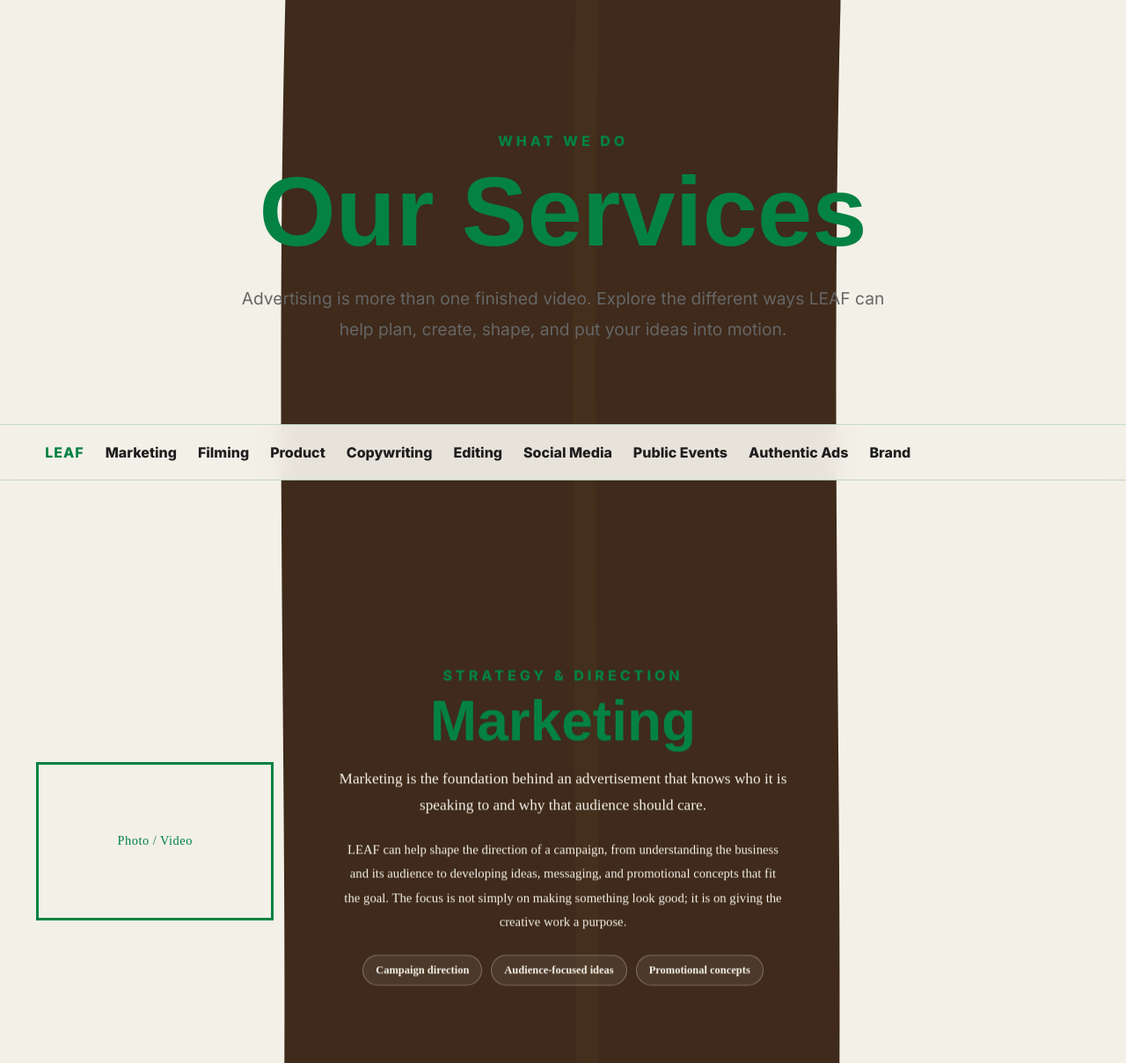
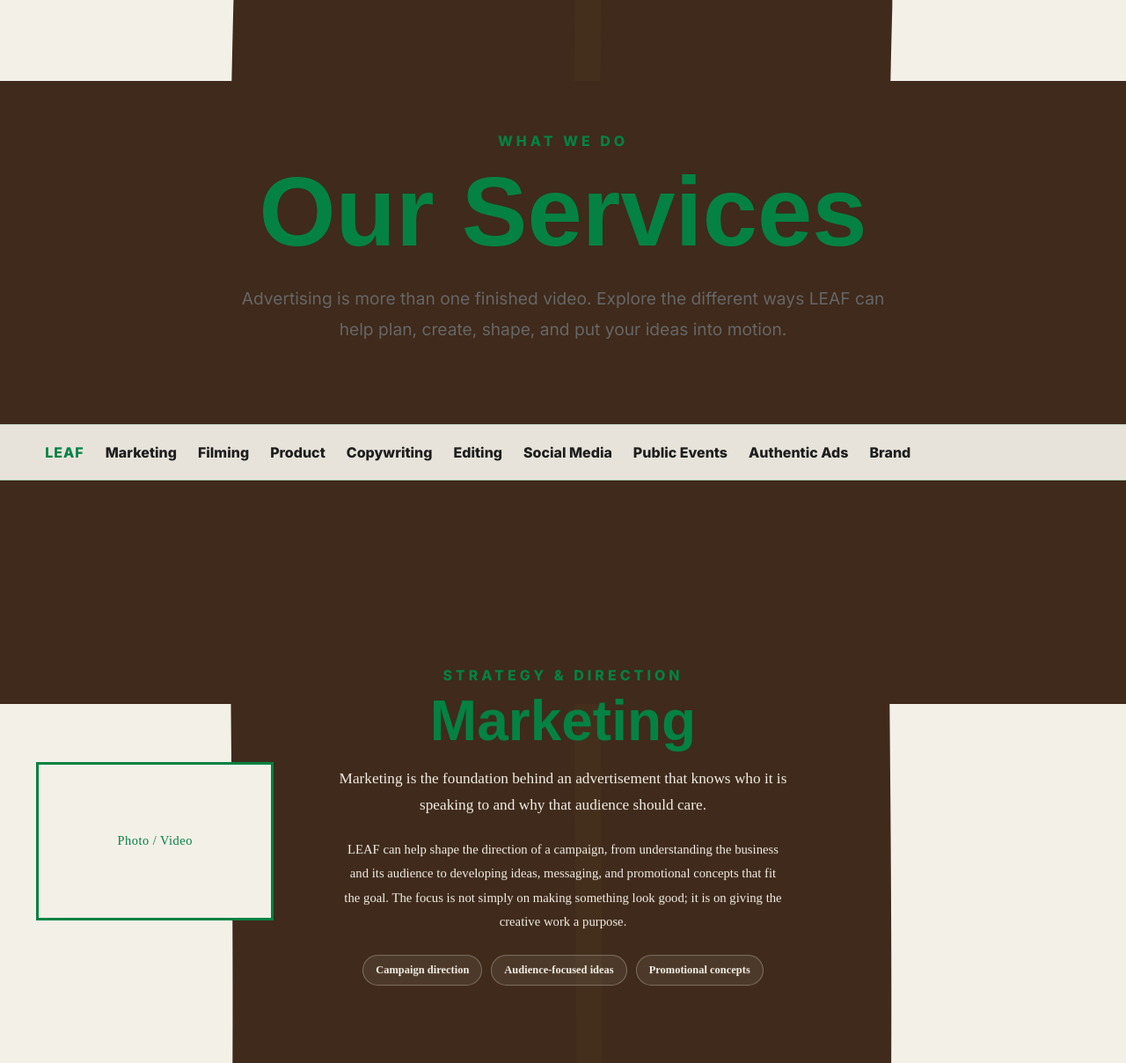
Before and after one commit to TheLeafAgency/The-LEAF-Agency, a Next.js app: page /services in a window 1280 px wide. Shown: the top 1208 px of the page at 88% size. Built offline with nearby package versions, Linux system fonts and the light colour scheme.

Commit message:
Refine services tree, text and media motion

```diff
--- a/app/globals.css
+++ b/app/globals.css
@@ -1649,3 +1649,181 @@ section { width: 100%; }
     transition: none;
   }
 }
+
+
+/* Final services motion refinement */
+@import url("https://fonts.googleapis.com/css2?family=Martel:wght@300;400;600;700&display=swap");
+
+.services-tree-layer {
+  position: absolute;
+  inset: 0;
+  z-index: 1;
+  pointer-events: none;
+  --tree-top: 0px;
+}
+
+.services-tree {
+  position: absolute;
+  top: var(--tree-top);
+  left: 5%;
+  width: 90%;
+  height: calc(100% - var(--tree-top));
+  pointer-events: none;
+}
+
+.services-tree-svg {
+  width: 100%;
+  height: 100%;
+  display: block;
+  overflow: visible;
+}
+
+.services-tree-trunk {
+  fill: none;
+  stroke: #3F2A1B;
+  stroke-width: 650;
+  stroke-linecap: round;
+  stroke-linejoin: round;
+}
+
+.services-tree-trunk-highlight {
+  fill: none;
+  stroke: #4A321F;
+  stroke-width: 26;
+  stroke-linecap: round;
+  opacity: .48;
+}
+
+.services-tree-root {
+  fill: none;
+  stroke: #3F2A1B;
+  stroke-width: 78;
+  stroke-linecap: round;
+  stroke-linejoin: round;
+  opacity: .96;
+}
+
+.services-brown-explosion {
+  position: fixed;
+  top: 92px;
+  bottom: 0;
+  width: 50%;
+  background: #3F2A1B;
+  z-index: 90;
+  transform: scaleX(0);
+  transition: transform 1.15s cubic-bezier(.16,1,.3,1);
+}
+
+.services-brown-explosion-left {
+  left: 0;
+  transform-origin: left center;
+}
+
+.services-brown-explosion-right {
+  right: 0;
+  transform-origin: right center;
+}
+
+.services-page-at-bottom .services-brown-explosion {
+  transform: scaleX(1);
+}
+
+.service-detail-section {
+  position: relative;
+  z-index: 2;
+}
+
+.animated-service-content {
+  opacity: 0;
+  transform: translateY(58px);
+  transition: opacity .75s ease, transform .85s cubic-bezier(.22,1,.36,1);
+}
+
+.animated-service-content.is-visible {
+  opacity: 1;
+  transform: translateY(0);
+}
+
+.service-media-slot {
+  opacity: 1 !important;
+  transition: transform 1s cubic-bezier(.22,1,.36,1) !important;
+}
+
+.service-media-left {
+  transform: translateX(-180px) translateY(-50%) !important;
+}
+
+.service-media-right {
+  transform: translateX(180px) translateY(-50%) !important;
+}
+
+.service-media-slot.is-visible {
+  transform: translateX(0) translateY(-50%) !important;
+}
+
+.service-media-placeholder {
+  opacity: 1 !important;
+}
+
+@media (max-width: 1000px) {
+  .services-tree {
+    left: 3%;
+    width: 94%;
+  }
+
+  .services-tree-trunk {
+    stroke-width: 560;
+  }
+
+  .service-media-left {
+    transform: translateX(-120px) translateY(-50%) !important;
+  }
+
+  .service-media-right {
+    transform: translateX(120px) translateY(-50%) !important;
+  }
+}
+
+@media (max-width: 700px) {
+  .services-tree {
+    left: 0;
+    width: 100%;
+  }
+
+  .services-tree-trunk {
+    stroke-width: 420;
+  }
+
+  .services-tree-trunk-highlight {
+    stroke-width: 19;
+  }
+
+  .service-media-left {
+    transform: translateX(-80px) translateY(-50%) !important;
+  }
+
+  .service-media-right {
+    transform: translateX(80px) translateY(-50%) !important;
+  }
+
+  .services-brown-explosion {
+    top: 116px;
+  }
+}
+
+@media (prefers-reduced-motion: reduce) {
+  .animated-service-content {
+    opacity: 1;
+    transform: none;
+    transition: none;
+  }
+
+  .service-media-slot {
+    transform: translateX(0) translateY(-50%) !important;
+    transition: none !important;
+  }
+
+  .services-brown-explosion {
+    transition: none;
+  }
+}
```
